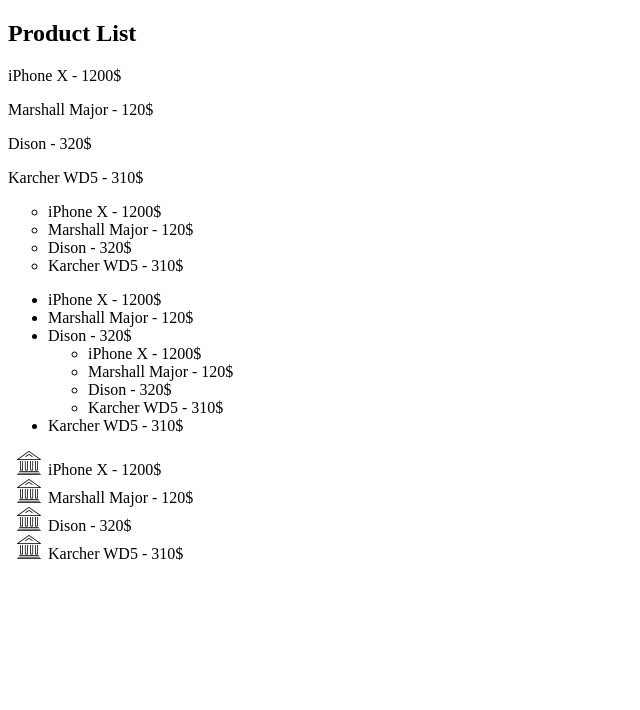
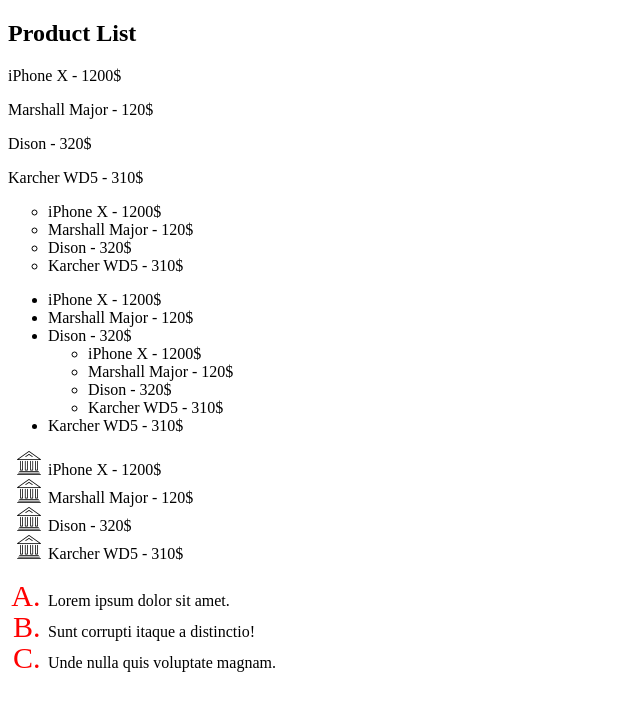
Before and after one commit to vladtymo/HTML-CSS-College, a plain HTML site: page lists.html in a window 1280 px wide. Shown: the whole page, without its empty margins (0-640 px from the left). Drawn offline with Linux system fonts and the light colour scheme.

Commit message:
Add marker pseudo-class

```diff
--- a/lists.html
+++ b/lists.html
@@ -1,5 +1,6 @@
 <!DOCTYPE html>
 <html lang="en">
+
 <head>
     <meta charset="UTF-8">
     <meta name="viewport" content="width=device-width, initial-scale=1.0">
@@ -10,12 +11,23 @@
             /* padding-left: 0; */
         }
 
-        ol {
+        ol.image {
             list-style-type: lower-roman;
             list-style-image: url(./images/musseum.png);
         }
+
+        ol.styled {
+            list-style-type: upper-alpha;
+        }
+
+        /* псевдо-клас marker - стилізує маркел елемента списку */
+        ol.styled li::marker {
+            color: red;
+            font-size: 30px;
+        }
     </style>
 </head>
+
 <body>
     <h2>Product List</h2>
     <p>iPhone X - 1200$</p>
@@ -44,11 +56,19 @@
         <li>Karcher WD5 - 310$</li>
     </ul>
 
-    <ol start="5">
+    <ol class="image" start="5">
         <li>iPhone X - 1200$</li>
         <li>Marshall Major - 120$</li>
         <li value="10">Dison - 320$</li>
         <li>Karcher WD5 - 310$</li>
     </ol>
+
+    <!-- emmet: ol>li*3>lorem5 -->
+    <ol class="styled">
+        <li>Lorem ipsum dolor sit amet.</li>
+        <li>Sunt corrupti itaque a distinctio!</li>
+        <li>Unde nulla quis voluptate magnam.</li>
+    </ol>
 </body>
+
 </html>
```
Also changed, not shown: definition_list.html (added, +14 -0 lines), 1 other file.
